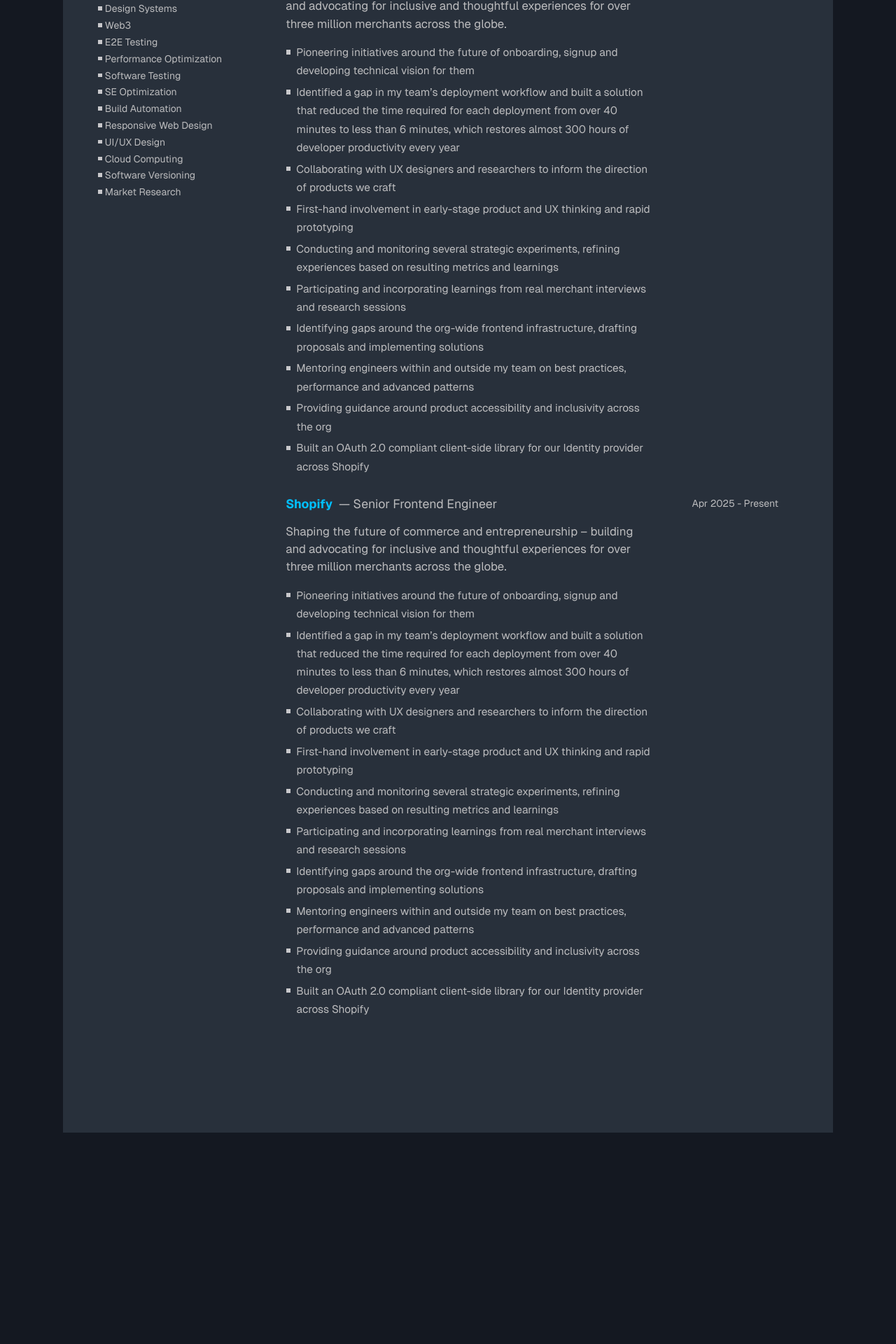
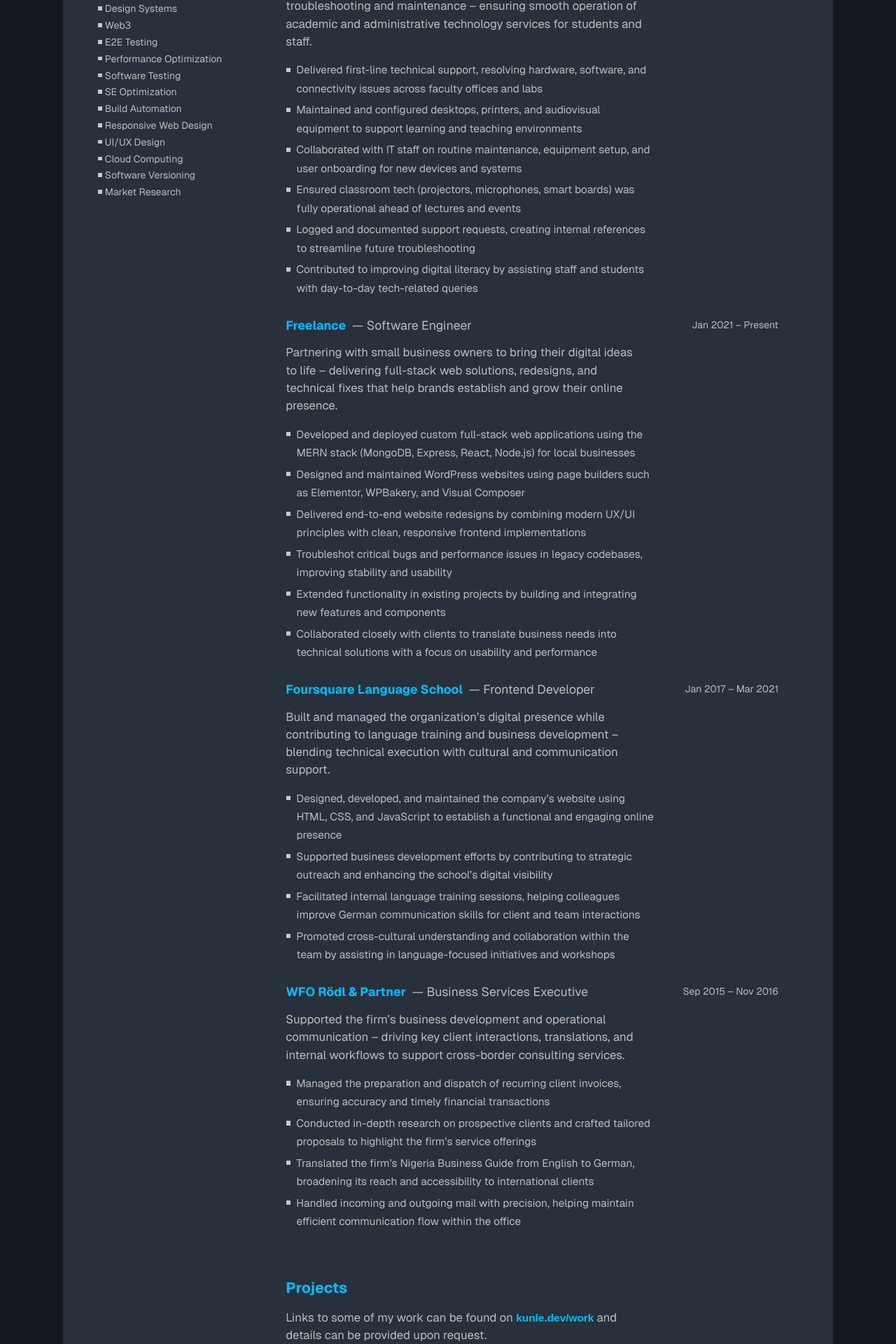
Before and after one commit to kunle-coded/kunleadesokan, a React (Vite) app in the folder v1/: page /resume in a window 1280 px wide. Shown: the part 694-2614 px from the top of the page at 70% size. Before the commit the page ends 2372 px from the top, so only its background shows below. Built offline with nearby package versions, Linux system fonts and the light colour scheme.

Commit message:
complete resume page

```diff
--- a/v1/src/components/resume/ResumePage.module.css
+++ b/v1/src/components/resume/ResumePage.module.css
@@ -80,7 +80,8 @@
   line-height: 2.5;
 }
 
-.container .resumeOverview a:not(.metaLink) {
+.container .resumeOverview a:not(.metaLink),
+.container .projects a:not(.metaLink) {
   font-family: Arial, Helvetica, sans-serif;
   display: inline-block;
   font-weight: 700;
@@ -297,6 +298,20 @@
   margin-top: 1em;
 }
 
+.container .projects {
+  margin-bottom: 14em;
+}
+
+.companies .projects p a {
+  margin: 0 0.2em;
+}
+
+.container .logo {
+  position: absolute;
+  width: 7em;
+  bottom: 2em;
+}
+
 /* Media Queries */
 
 @media (max-width: 790px) {
@@ -336,6 +351,10 @@
     margin-left: auto;
     margin-right: 2em;
   }
+
+  .container .logo {
+    left: 4em;
+  }
 }
 
 @media (min-width: 1000px) {
--- a/v1/src/components/resume/ResumePage.tsx
+++ b/v1/src/components/resume/ResumePage.tsx
@@ -1,6 +1,8 @@
 import styles from "./ResumePage.module.css";
+import { resume } from "../../lib/store/data";
 
 function ResumePage() {
+  const experience = resume.experience;
   return (
     <main id="resume" className={styles.container}>
       <aside className={styles.meta}>
@@ -138,145 +140,34 @@
             which were for the following organizations:
           </p>
           <ul className={styles.companies}>
-            <li className={styles.company}>
+            {experience.map((exp) => (
+              <li key={exp.id} className={styles.company}>
                 <header>
                   <h4>
-                  Shopify <span>Senior Frontend Engineer</span>
+                    {exp.company} <span>{exp.role}</span>
                   </h4>
-                <span className={styles.period}>Apr 2025 - Present</span>
+                  <span className={styles.period}>{exp.period}</span>
                 </header>
-              <p>
-                Shaping the future of commerce and entrepreneurship – building
-                and advocating for inclusive and thoughtful experiences for over
-                three million merchants across the globe.
-              </p>
+                <p>{exp.responsibility}</p>
                 <ul className={styles.points}>
-                <li>
-                  {" "}
-                  Pioneering initiatives around the future of onboarding, signup
-                  and developing technical vision for them
-                </li>
-                <li>
-                  {" "}
-                  Identified a gap in my team’s deployment workflow and built a
-                  solution that reduced the time required for each deployment
-                  from over 40 minutes to less than 6 minutes, which restores
-                  almost 300 hours of developer productivity every year
-                </li>
-                <li>
-                  {" "}
-                  Collaborating with UX designers and researchers to inform the
-                  direction of products we craft
-                </li>
-                <li>
-                  {" "}
-                  First-hand involvement in early-stage product and UX thinking
-                  and rapid prototyping
-                </li>
-                <li>
-                  {" "}
-                  Conducting and monitoring several strategic experiments,
-                  refining experiences based on resulting metrics and learnings
-                </li>
-                <li>
-                  {" "}
-                  Participating and incorporating learnings from real merchant
-                  interviews and research sessions
-                </li>
-                <li>
-                  {" "}
-                  Identifying gaps around the org-wide frontend infrastructure,
-                  drafting proposals and implementing solutions
-                </li>
-                <li>
-                  {" "}
-                  Mentoring engineers within and outside my team on best
-                  practices, performance and advanced patterns
-                </li>
-                <li>
-                  {" "}
-                  Providing guidance around product accessibility and
-                  inclusivity across the org
-                </li>
-                <li>
-                  {" "}
-                  Built an OAuth 2.0 compliant client-side library for our
-                  Identity provider across Shopify
-                </li>
+                  {exp.points.map((point) => (
+                    <li> {point}</li>
+                  ))}
                 </ul>
                 <p className={styles.outro}></p>
               </li>
-            <li className={styles.company}>
-              <header>
-                <h4>
-                  Shopify <span>Senior Frontend Engineer</span>
-                </h4>
-                <span className={styles.period}>Apr 2025 - Present</span>
-              </header>
-              <p>
-                Shaping the future of commerce and entrepreneurship – building
-                and advocating for inclusive and thoughtful experiences for over
-                three million merchants across the globe.
-              </p>
-              <ul className={styles.points}>
-                <li>
-                  {" "}
-                  Pioneering initiatives around the future of onboarding, signup
-                  and developing technical vision for them
-                </li>
-                <li>
-                  {" "}
-                  Identified a gap in my team’s deployment workflow and built a
-                  solution that reduced the time required for each deployment
-                  from over 40 minutes to less than 6 minutes, which restores
-                  almost 300 hours of developer productivity every year
-                </li>
-                <li>
-                  {" "}
-                  Collaborating with UX designers and researchers to inform the
-                  direction of products we craft
-                </li>
-                <li>
-                  {" "}
-                  First-hand involvement in early-stage product and UX thinking
-                  and rapid prototyping
-                </li>
-                <li>
-                  {" "}
-                  Conducting and monitoring several strategic experiments,
-                  refining experiences based on resulting metrics and learnings
-                </li>
-                <li>
-                  {" "}
-                  Participating and incorporating learnings from real merchant
-                  interviews and research sessions
-                </li>
-                <li>
-                  {" "}
-                  Identifying gaps around the org-wide frontend infrastructure,
-                  drafting proposals and implementing solutions
-                </li>
-                <li>
-                  {" "}
-                  Mentoring engineers within and outside my team on best
-                  practices, performance and advanced patterns
-                </li>
-                <li>
-                  {" "}
-                  Providing guidance around product accessibility and
-                  inclusivity across the org
-                </li>
-                <li>
-                  {" "}
-                  Built an OAuth 2.0 compliant client-side library for our
-                  Identity provider across Shopify
-                </li>
-              </ul>
-              <p className={styles.outro}></p>
-            </li>
+            ))}
           </ul>
         </section>
-        <section className={styles.projects}></section>
+        <section className={styles.projects}>
+          <h3>Projects</h3>
+          <p>
+            Links to some of my work can be found on{" "}
+            <a href="https://kunle.dev/work">kunle.dev/work</a> and details can
+            be provided upon request.
+          </p>
+        </section>
+        <p className={styles.logo}>logo</p>
       </article>
       <div
         id="Announcer"
```
Lines whose indentation alone changed are shown as unchanged.
